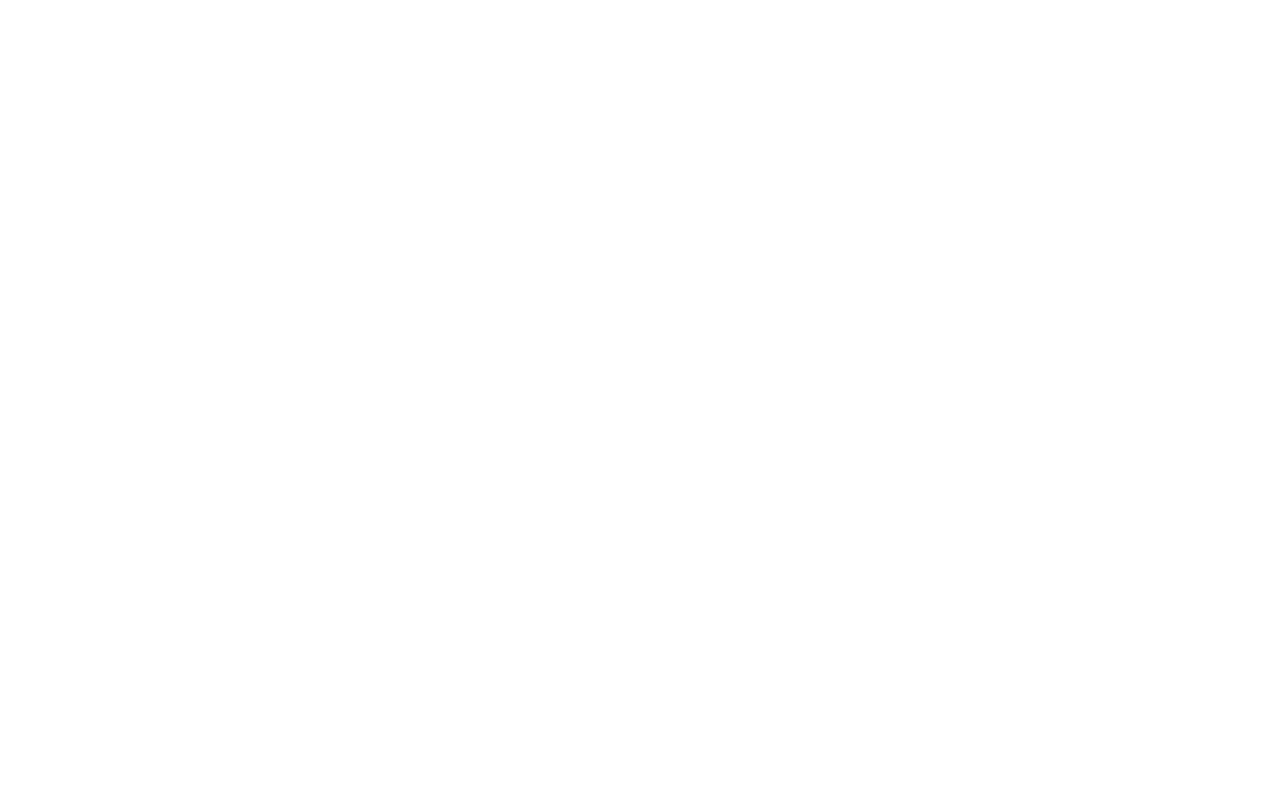
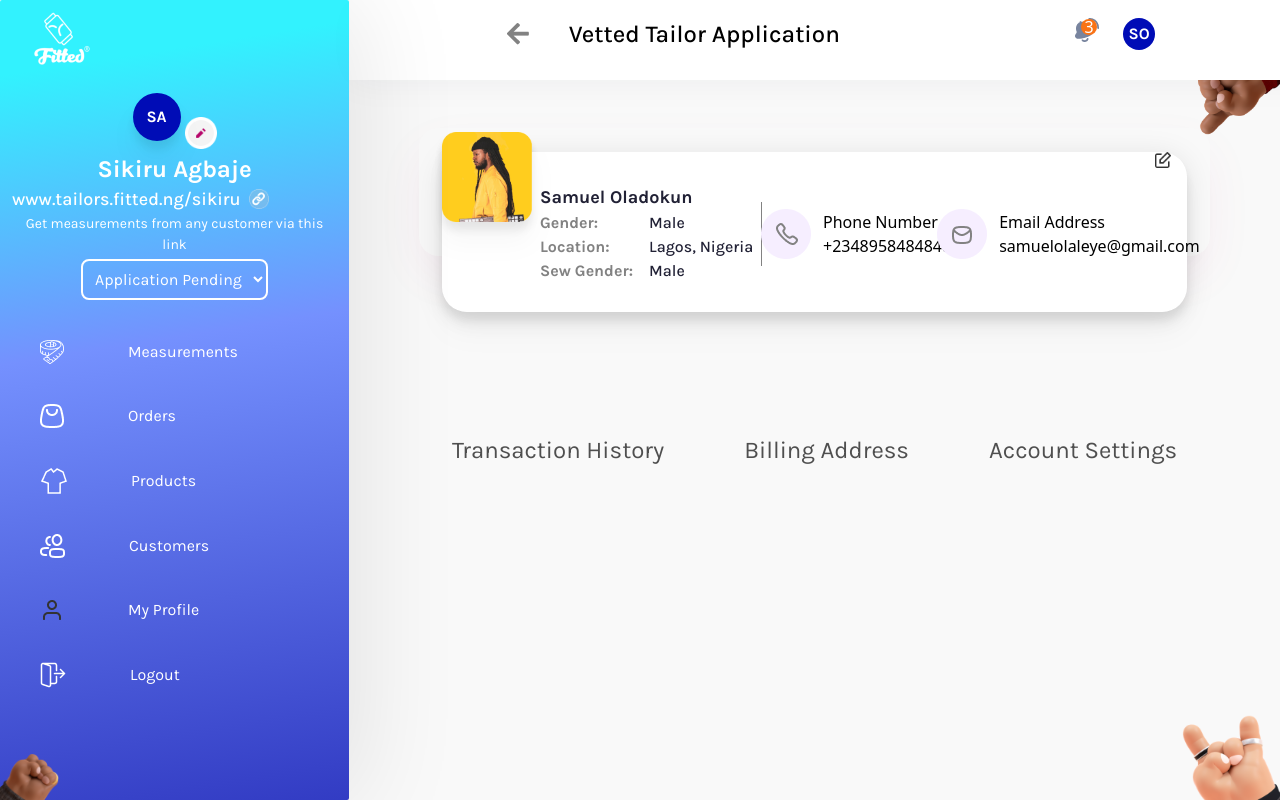
Before and after one commit to 722sofiaameh/vettedTailorApp, a React (Vite) app: page /transaction_History in a window 1280 px wide. Before the commit this address had no page. Built offline with nearby package versions, Linux system fonts and the light colour scheme.

Commit message:
chore : code clean up

```diff
--- a/src/App.jsx
+++ b/src/App.jsx
@@ -20,8 +20,9 @@ function App() {
           <Route path="/" element={<Home />}>
             <Route path="/" element={<Profile />} />
             <Route path="/success" element={<Success />} />
-            <Route path="/transaction_History/table" element={<TransactionHistory />} />
+            <Route path="/transaction_History" element={<TransactionHistory />} >
             <Route path="/transaction_History/table" element={<Table />} />
+            </Route>
             <Route path="/measurements" element={<Measurements />} />
             <Route path="/logout" element={<LogOut />} />
             <Route path="customers" element={<Customers />} />
--- a/src/table.jsx
+++ b/src/table.jsx
@@ -4,7 +4,7 @@ import more from "../src/assets/images/More.png";
 export default function Table() {
   return (
     <div>
-       <div className=" md:w-[80%] bg-white mx-auto rounded-xl p-8">
+       <div className=" md:w-[80%] md:mt-8 md:mb-8  bg-white mx-auto rounded-xl p-8">
             <div className="flex justify-between items-center pt-2 pb-4">
               <label className="relative block text-Gray_ mt-4 w-[60%]">
                 {/* <img src={search} alt="img" className="absolute pt-2 pl-2 " /> */}
--- a/src/transactionHistory.jsx
+++ b/src/transactionHistory.jsx
@@ -5,7 +5,7 @@ import message from "../src/assets/images/message.png";
 import edit from "../src/assets/images/editt.png";
 import search from "../src/assets/images/Search.png";
 import more from "../src/assets/images/More.png";
-import { NavLink, Link } from "react-router-dom";
+import { NavLink, Link,Outlet } from "react-router-dom";
 import Table from "./table";
 
 export default function TransactionHistory() {
@@ -18,8 +18,8 @@ export default function TransactionHistory() {
   return (
     <>
       <div className="">
-        <div className="history font-Kotori relative bg-grey-800 w-[85%] h-32  mx-auto mt-32"></div>
-        <div className=" relative bottom-[120px] h-40   drop-shadow-xl  bg-white  w-[80%]  mx-auto card ">
+        <div className="history font-Kotori  bg-grey-800 w-[85%] h-32  mx-auto mt-32"></div>
+        <div className="relative bottom-[120px] h-40   drop-shadow-xl  bg-white  w-[80%]  mx-auto card ">
           <div className="flex justify-end m-4">
             <img src={edit} alt="img" className="w-4 h-4" />
           </div>
@@ -74,7 +74,7 @@ export default function TransactionHistory() {
           </div>
         </div>
       </div>
-      <div className="flex gap-20 items-center justify-center">
+      <div className="flex  gap-20 items-center justify-center">
         <NavLink style={navLinkStyle}
         to="/transaction_History/table"
         className="font-Karla text-[24px] font-normal text-textGray">
@@ -94,6 +94,7 @@ export default function TransactionHistory() {
         <p>Account Settings</p>
         </NavLink>
       </div>
+      <Outlet/>
     </>
   );
 }
```
Also changed, not shown: 1 other file (tests, documents, lock files or other folders).
